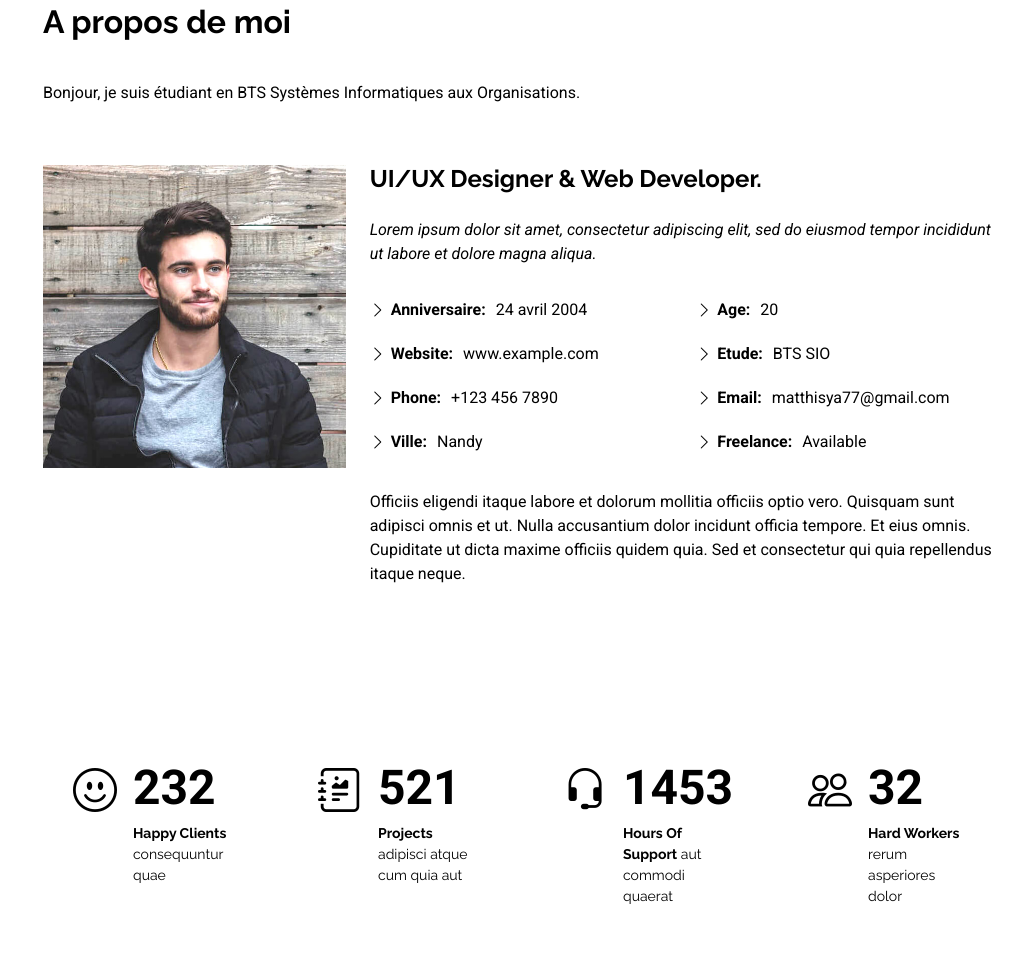
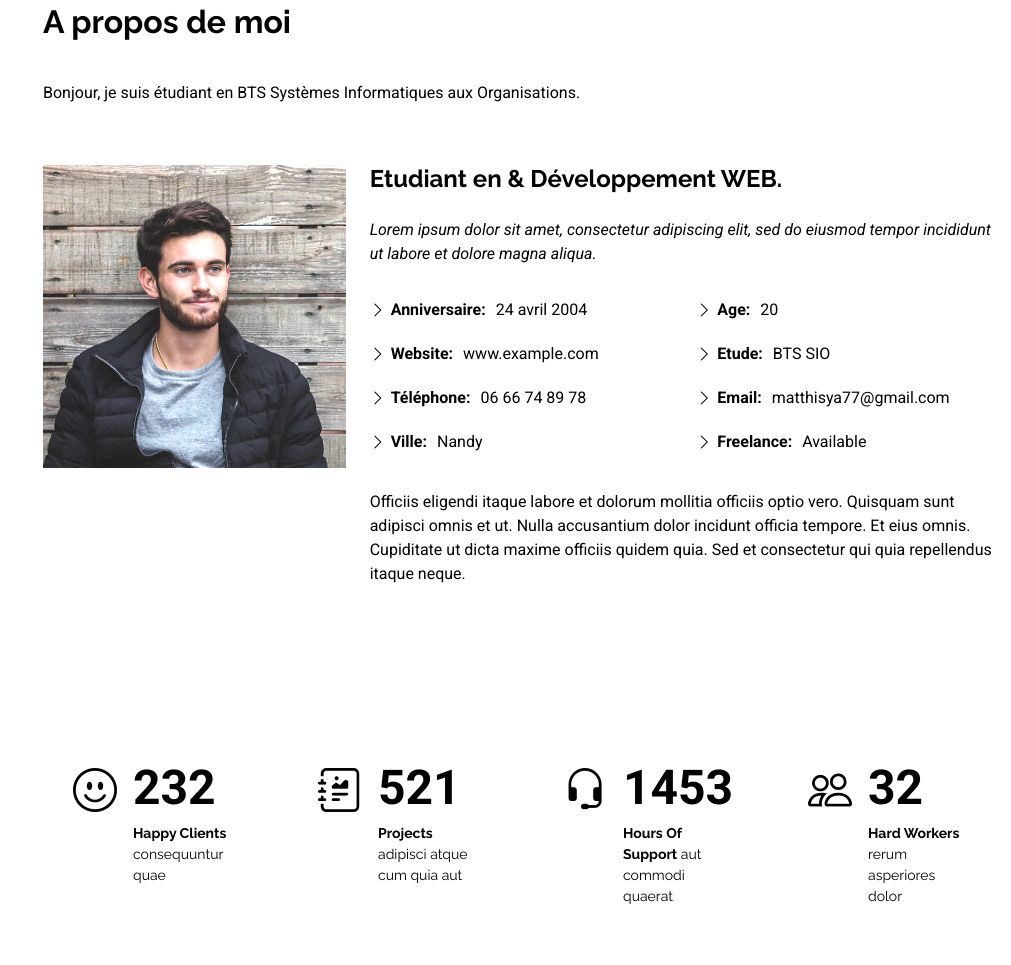
Before and after one commit to MatthisYA/Portfolio, a plain HTML site: page index.html in a window 1280 px wide. Shown: the part 857-1822 px from the top of the page, without its empty margins (269-1280 px from the left). Drawn offline with Linux system fonts and the light colour scheme.

Commit message:
Update index.html

```diff
--- a/index.html
+++ b/index.html
@@ -115,7 +115,7 @@
             <img src="assets/img/my-profile-img.jpg" class="img-fluid" alt="">
           </div>
           <div class="col-lg-8 content">
-            <h2>UI/UX Designer &amp; Web Developer.</h2>
+            <h2>Etudiant en  &amp; Développement WEB.</h2>
             <p class="fst-italic py-3">
               Lorem ipsum dolor sit amet, consectetur adipiscing elit, sed do eiusmod tempor incididunt ut labore et dolore
               magna aliqua.
@@ -125,7 +125,7 @@
                 <ul>
                   <li><i class="bi bi-chevron-right"></i> <strong>Anniversaire:</strong> <span>24 avril 2004</span></li>
                   <li><i class="bi bi-chevron-right"></i> <strong>Website:</strong> <span>www.example.com</span></li>
-                  <li><i class="bi bi-chevron-right"></i> <strong>Phone:</strong> <span>+123 456 7890</span></li>
+                  <li><i class="bi bi-chevron-right"></i> <strong>Téléphone:</strong> <span>06 66 74 89 78</span></li>
                   <li><i class="bi bi-chevron-right"></i> <strong>Ville:</strong> <span>Nandy</span></li>
                 </ul>
               </div>
```
